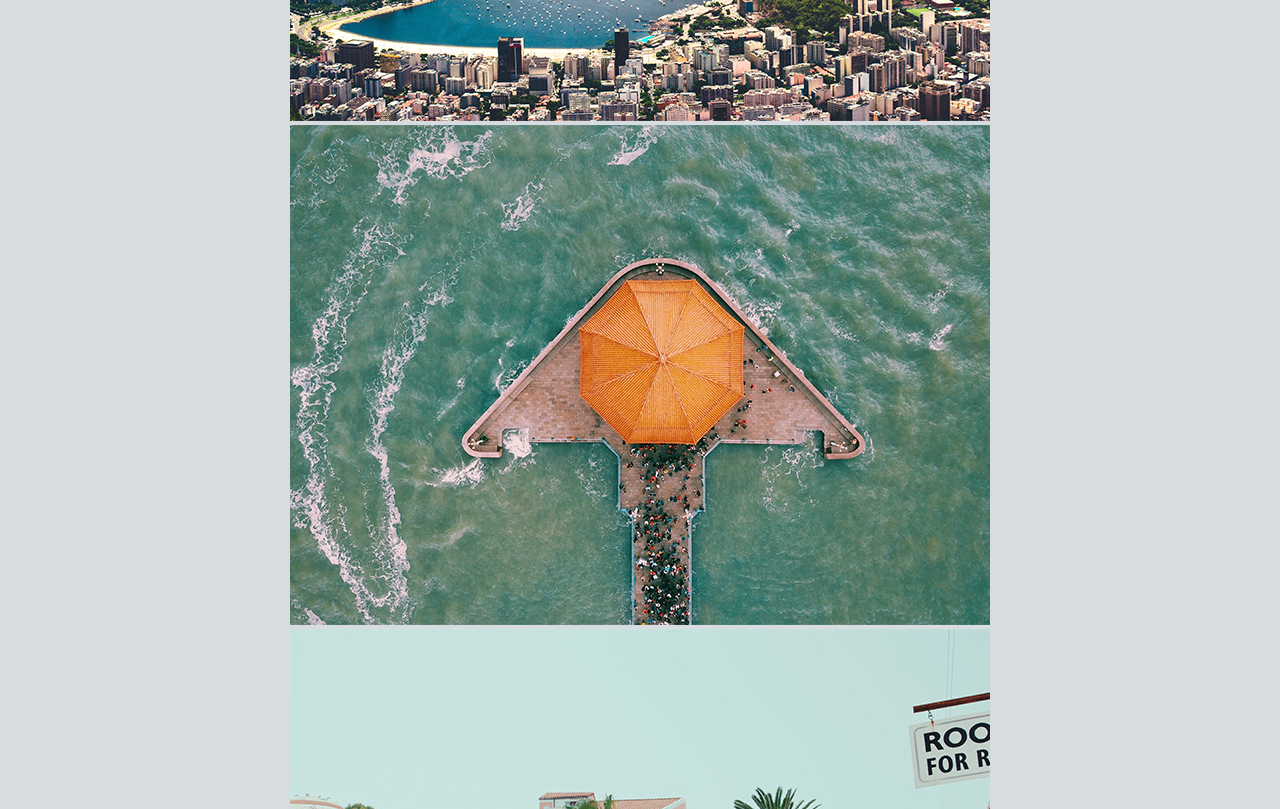
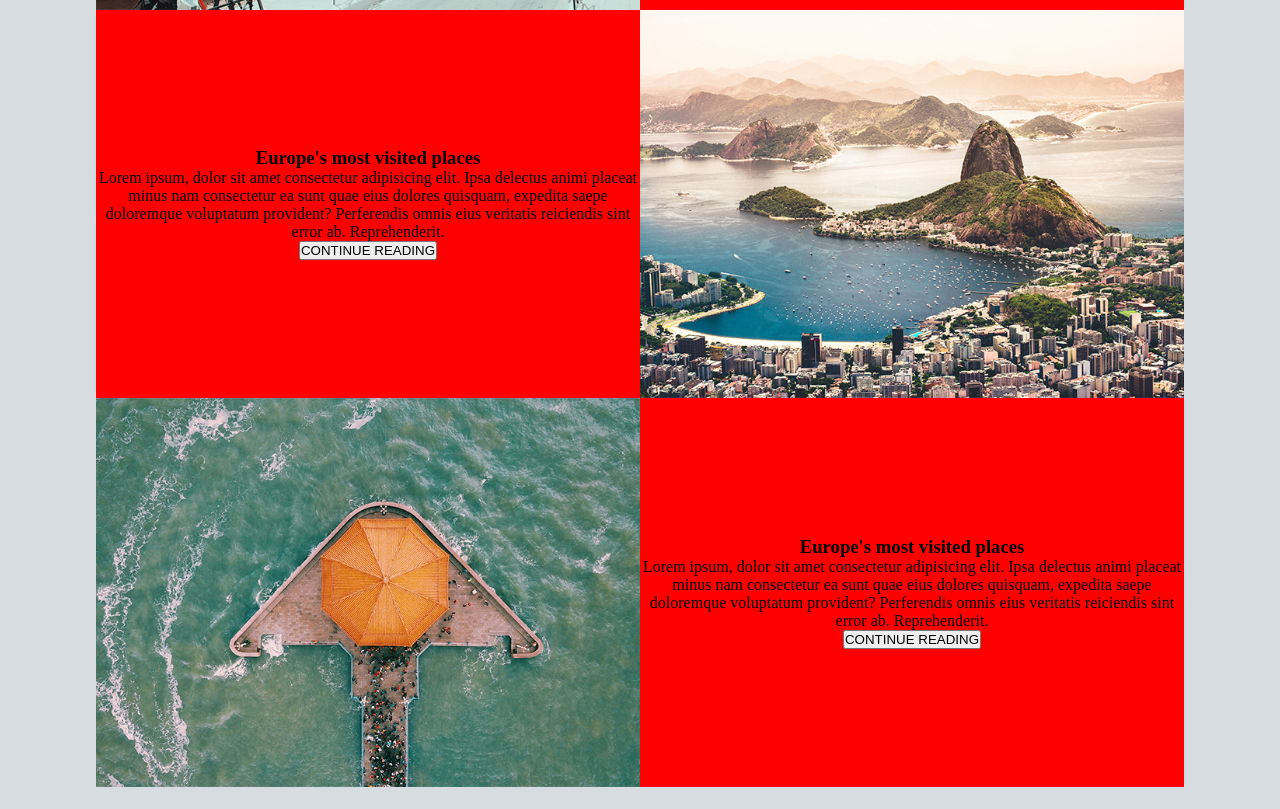
Before and after one commit to sadjoaldi/JSdebut, a plain HTML site: page index.html in a window 1280 px wide. Shown: the part 1460-2269 px from the top of the page. After the commit the page ends 2247 px from the top, so only its background shows below. Drawn offline with Linux system fonts and the light colour scheme.

Commit message:
carousel à finir

```diff
--- a/assets/styles/layouts/_main.scss
+++ b/assets/styles/layouts/_main.scss
@@ -1,6 +1,12 @@
 main {
+  max-width: 1450px;
+  margin: 0 auto;
+
   .section1 {
+    overflow: hidden;
+
     .journey {
+      background: rgb(245, 244, 244);
       padding: 60px 0;
       width: 85%;
       margin: 0 auto;
@@ -13,6 +19,7 @@ main {
         font-size: 1.9rem;
         font-weight: normal;
       }
+
       p {
         width: 75%;
         margin: 0 auto;
@@ -34,6 +41,120 @@ main {
       }
     }
   }
-  .secton2 {
+
+  .section2 {
+    img {
+      width: 30%;
+    }
+
+    .slide {
+      width: 85%;
+      background: red;
+      margin-top: 39px;
+      margin: 0 auto;
+
+      .carousel_slide-container {
+        display: grid;
+        grid-template-columns: 50% 50%;
+        align-items: center;
+
+        .carousel {
+          width: 100%;
+          overflow: hidden;
+          position: relative;
+
+          .btn {
+            position: absolute;
+            display: flex;
+            align-items: center;
+            z-index: 7;
+            background: black;
+          }
+
+          // &:hover {
+          //     transform: translateX(-70%);
+          // }
+
+          .carousel-container {
+            display: flex;
+            scroll-snap-type: mandatory;
+            scroll-behavior: smooth;
+            transform: translateX(-100%);
+            transition: 0.7s ease-in-out;
+            // &:hover {
+            //     transform: translateX(-70%);
+            // }
+
+            img {
+              width: 100%;
+              height: auto;
+
+              &:not(:first-child) {
+                margin-left: -100%;
+              }
+
+              &:last-child {
+                margin-left: auto;
+                margin-right: -100%;
+              }
+            }
+          }
+        }
+      }
+    }
+
+    // .carousel_slide-containerr {
+    //     display: flex;
+    //     justify-content: center;
+    //     align-items: center;
+    // }
   }
 }
+
+// .carousel {
+//   width: 100%;
+//   overflow: hidden;
+// }
+
+// .carousel__container {
+//   display: flex;
+//   transform: translateX(0);
+//   transition: transform 0.5s ease-in-out;
+// }
+
+// .carousel__container img {
+//   width: 100%;
+//   height: auto;
+// }
+
+// .carousel__container img:not(:first-child) {
+//   margin-left: -100%;
+// }
+
+// .carousel__container img:last-child {
+//   margin-left: auto;
+//   margin-right: -100%;
+// }
+
+// .carousel:hover .carousel__container {
+//   transform: translateX(-33.33%);
+// }
+
+// .carousel {
+//     display: flex;
+//     overflow-x: scroll;
+//     scroll-snap-type: x mandatory;
+//     scroll-behavior: smooth;
+//     width: 100%;
+
+//     .slide {
+//       scroll-snap-align: start;
+//       flex-shrink: 0;
+//       width: 100%;
+
+//       img {
+//         width: 100%;
+//         height: auto;
+//       }
+//     }
+//   }
--- a/index.html
+++ b/index.html
@@ -124,63 +124,98 @@
       </div>
     </section>
     <section class="section2">
-      <div class="first">
+      <div class="slide">
+        <div class="carousel_slide-container">
           <div class="carousel">
             <div class="carousel-container">
-            <div class="img-container">
+
               <img src="./assets/img/tm-img-01.jpg" alt="brazil">
               <img src="./assets/img/tm-img-02.jpg" alt="sea">
               <img src="./assets/img/tm-img-03.jpg" alt="">
+
+            </div>
+            <div class="btn">
+              <button id="carousel-container"><i class="fa-solid fa-angle-left"></i>Preview</button>
+              <button id="carousel-container"><i class="fa-solid fa-angle-right"></i>Next</button>
             </div>
           </div>
-        </div>
-
+          <!-- <div class="btn">
+            <button id="carousel-container"><i class="fa-solid fa-angle-left"></i>Preview</button>
+            <button id="carousel-container"><i class="fa-solid fa-angle-right"></i>Next</button>
+          </div> -->
           <div class="text-container">
             <h3>Europe's most visited places</h3>
-          <p>Lorem ipsum, dolor sit amet consectetur adipisicing elit. Ipsa delectus animi placeat minus nam consectetur
-            ea sunt quae eius dolores quisquam, expedita saepe doloremque voluptatum provident? Perferendis omnis eius
+            <div class="par-cont">
+              <p>Lorem ipsum, dolor sit amet consectetur adipisicing elit. Ipsa delectus animi placeat minus nam
+                consectetur
+                ea sunt quae eius dolores quisquam, expedita saepe doloremque voluptatum provident? Perferendis omnis
+                eius
                 veritatis reiciendis sint error ab. Reprehenderit.</p>
+            </div>
             <button>CONTINUE READING</button>
           </div>
         </div>
-      <div class="second">
+        <div class="carousel_slide-container">
           <div class="text-container">
             <h3>Europe's most visited places</h3>
-          <p>Lorem ipsum, dolor sit amet consectetur adipisicing elit. Ipsa delectus animi placeat minus nam consectetur
-            ea sunt quae eius dolores quisquam, expedita saepe doloremque voluptatum provident? Perferendis omnis eius
+            <p>Lorem ipsum, dolor sit amet consectetur adipisicing elit. Ipsa delectus animi placeat minus nam
+              consectetur
+              ea sunt quae eius dolores quisquam, expedita saepe doloremque voluptatum provident? Perferendis omnis
+              eius
               veritatis reiciendis sint error ab. Reprehenderit.</p>
             <button>CONTINUE READING</button>
           </div>
           <div class="carousel">
+
             <div class="carousel-container">
-            <div class="img-container">
+              <!-- <button class="btn" id="carousel-container"><i class="fa-solid fa-angle-left"></i>Preview</button> -->
               <img src="./assets/img/tm-img-02.jpg" alt="sea">
               <img src="./assets/img/tm-img-03.jpg" alt="sea">
               <img src="./assets/img/tm-img-01.jpg" alt="">
+              <!-- <button class="btn" id="carousel-container"><i class="fa-solid fa-angle-right"></i>Next</button> -->
+            </div>
+            <div class="btn">
+              <button id="carousel-container"><i class="fa-solid fa-angle-left"></i>Preview</button>
+              <button id="carousel-container"><i class="fa-solid fa-angle-right"></i>Next</button>
             </div>
           </div>
+          <!-- <div class="btn">
+            <button id="carousel-container"><i class="fa-solid fa-angle-left"></i>Preview</button>
+            <button id="carousel-container"><i class="fa-solid fa-angle-right"></i>Next</button>
+          </div> -->
         </div>
+        <div class="carousel_slide-container">
+          <div class="carousel">
 
-      </div>
-
-      <div class="tird">
-        <div class="carousel">
             <div class="carousel-container">
-            <div class="img-container">
+              <!-- <button class="btn" id="carousel-container"><i class="fa-solid fa-angle-left"></i>Preview</button> -->
               <img src="./assets/img/tm-img-03.jpg" alt="beatch">
               <img src="./assets/img/tm-img-01.jpg" alt="sea">
               <img src="./assets/img/tm-img-02.jpg" alt="">
-
+              <!-- <button class="btn" id="carousel-container"><i class="fa-solid fa-angle-right"></i>Next</button> -->
+            </div>
+            <div class="btn">
+              <button id="carousel-container"><i class="fa-solid fa-angle-left"></i>Preview</button>
+              <button id="carousel-container"><i class="fa-solid fa-angle-right"></i>Next</button>
             </div>
           </div>
-        </div>
-
+          <!-- <div class="btn">
+            <button id="carousel-container"><i class="fa-solid fa-angle-left"></i>Preview</button>
+            <button id="carousel-container"><i class="fa-solid fa-angle-right"></i>Next</button>
+          </div> -->
           <div class="text-container">
             <h3>Europe's most visited places</h3>
-          <p>Lorem ipsum, dolor sit amet consectetur adipisicing elit. Ipsa delectus animi placeat minus nam consectetur
-            ea sunt quae eius dolores quisquam, expedita saepe doloremque voluptatum provident? Perferendis omnis eius
+
+
+            <p>Lorem ipsum, dolor sit amet consectetur adipisicing elit. Ipsa delectus animi placeat minus nam
+              consectetur
+              ea sunt quae eius dolores quisquam, expedita saepe doloremque voluptatum provident? Perferendis omnis
+              eius
               veritatis reiciendis sint error ab. Reprehenderit.</p>
+
+
             <button>CONTINUE READING</button>
+          </div>
         </div>
       </div>
     </section>
```
Also changed, not shown: assets/styles/_settings.scss (+12 -11 lines), assets/styles/index.css, 1 other file. Lines whose indentation alone changed are shown as unchanged.
